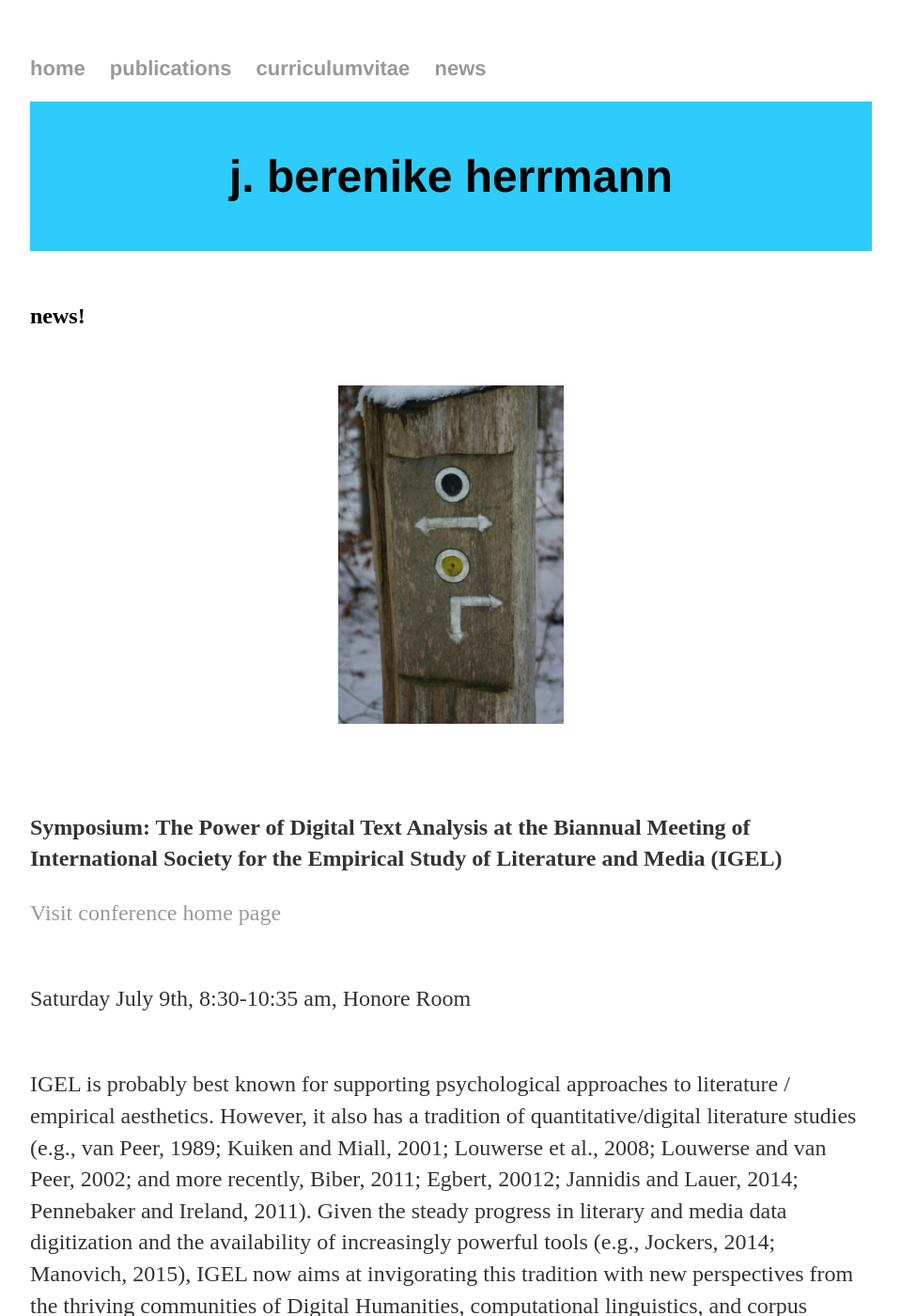
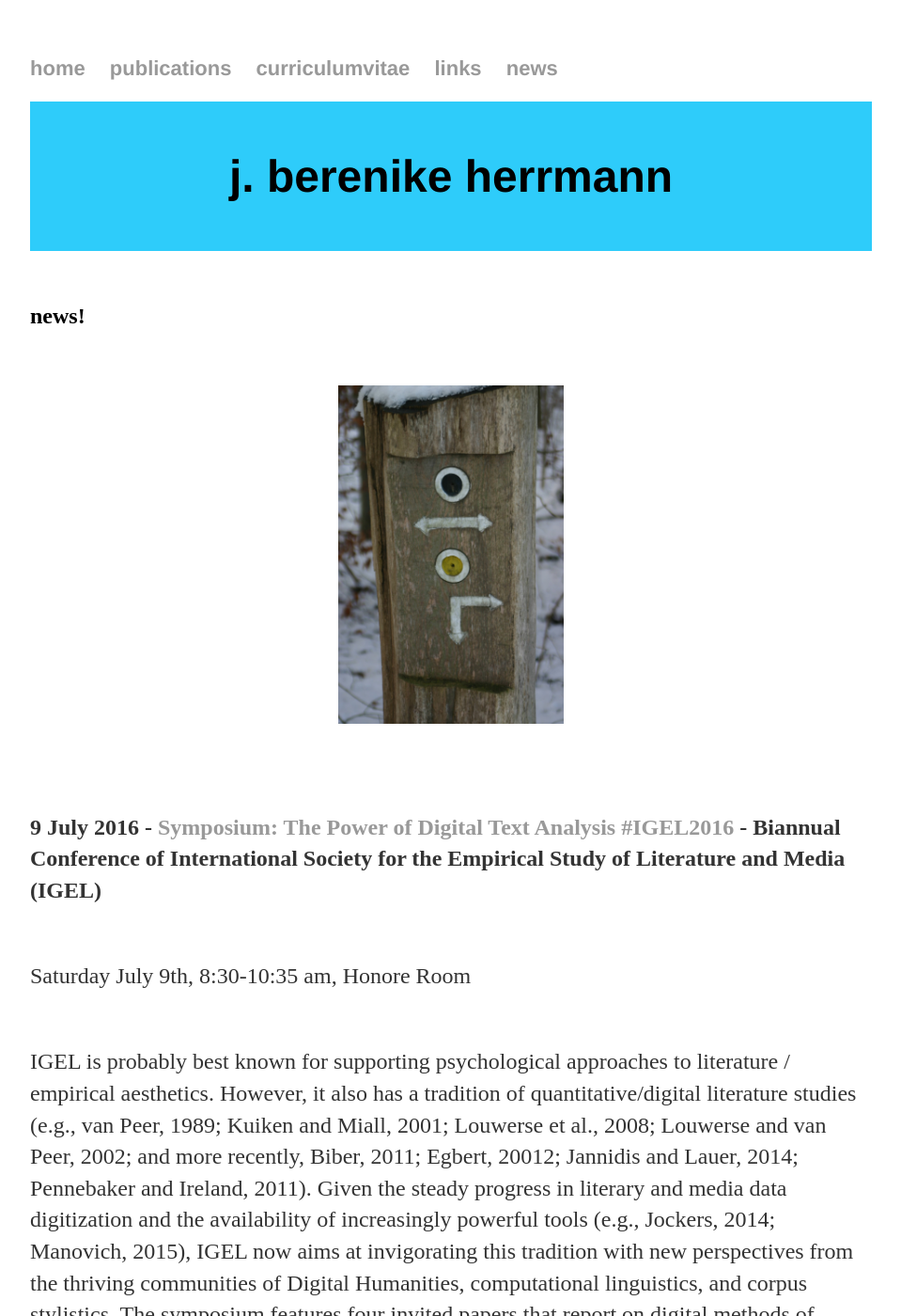
Before and after one commit to jberenike/jberenike.github.io, a Jekyll site: the page built from news.html, in a window 1280 px wide and 1400 px high. Shown: the whole window at 94% size, without its empty margins (160-1119 px from the left). Built offline with Jekyll 4.4.1, drawn with Linux system fonts in a browser that asks for light colours.

Commit message:
at DH2016

```diff
--- a/_layouts/default.html
+++ b/_layouts/default.html
@@ -11,6 +11,7 @@
 	        		<li><a href="/">home</a></li>
 	        		<li><a href="/publications">publications</a></li>
 					<li><a href="/curriculumvitae">curriculumvitae</a></li>
+					<li><a href="/links">links</a></li>
 	        		<li><a href="/news">news</a></li>
 	    		</ul>
 			</nav>
--- a/index.html
+++ b/index.html
@@ -11,6 +11,7 @@
 	        		<li><a href="/">home</a></li>
 	        		<li><a href="/publications">publications</a></li>
 					<li><a href="/curriculumvitae">curriculumvitae</a></li>
+					<li><a href="/links">links</a></li>
 	        		<li><a href="/news">news</a></li>
 	    		</ul>
 			</nav>
--- a/news.html
+++ b/news.html
@@ -9,9 +9,7 @@ title: news
 <img src="images/signs.JPG" alt="signs" class="ri" height="360"/>
 
 <p>
-<p>
-<br><b>Symposium: The Power of Digital Text Analysis at the Biannual Meeting of International Society for the Empirical Study of Literature and Media (IGEL)</b></p>
-<p><a href="https://sites.google.com/site/igelchicago2016/program" target="_blank">Visit conference home page</a></p>
+<br><b>9 July 2016 - <a href="https://sites.google.com/site/igelchicago2016/program" target="_blank">Symposium: The Power of Digital Text Analysis #IGEL2016 </a>- Biannual Conference of International Society for the Empirical Study of Literature and Media (IGEL)</b></p>
 
 <p><br>Saturday July 9th, 8:30-10:35 am, Honore Room</p>
 
```
Also changed, not shown: links.html (added, +12 -0 lines).
